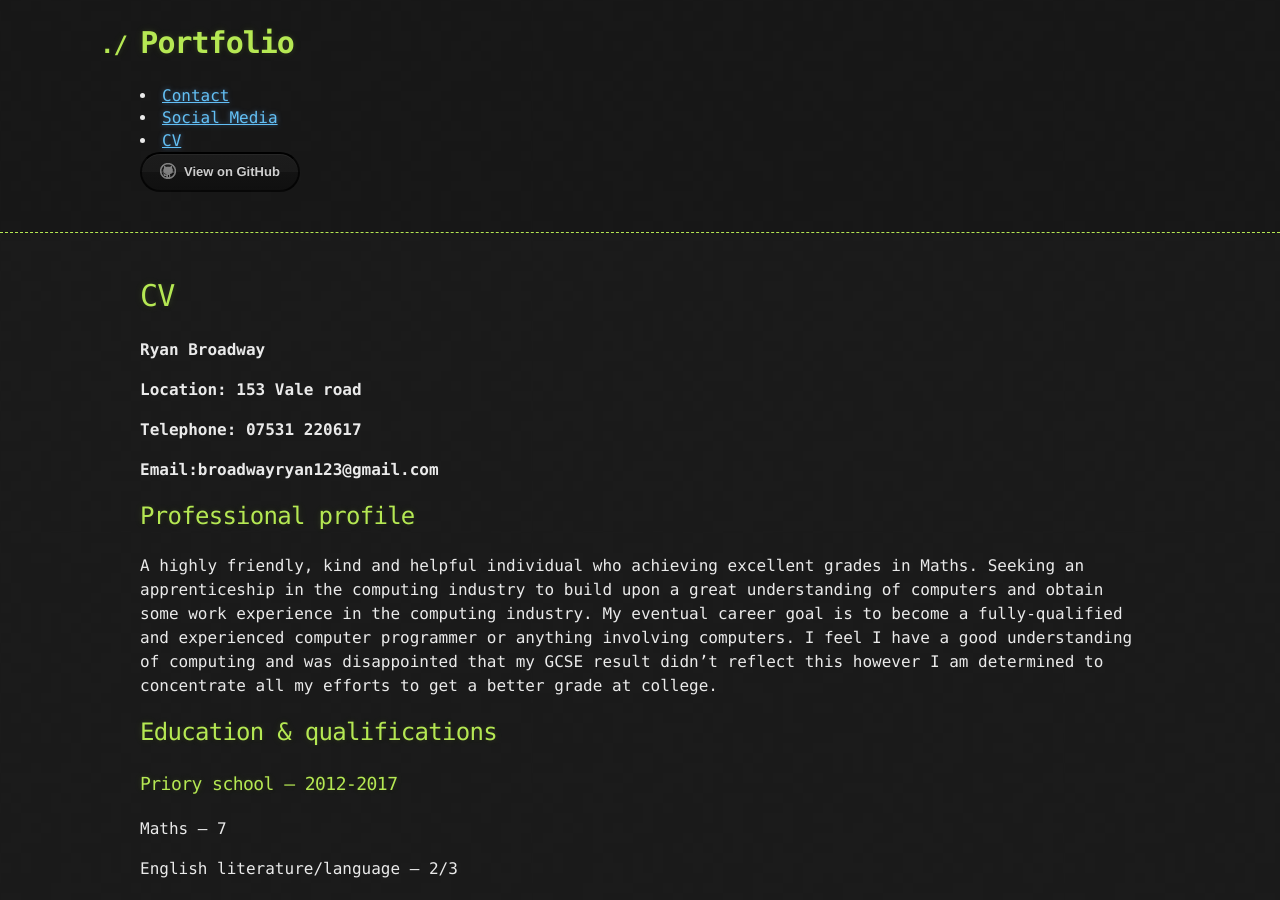
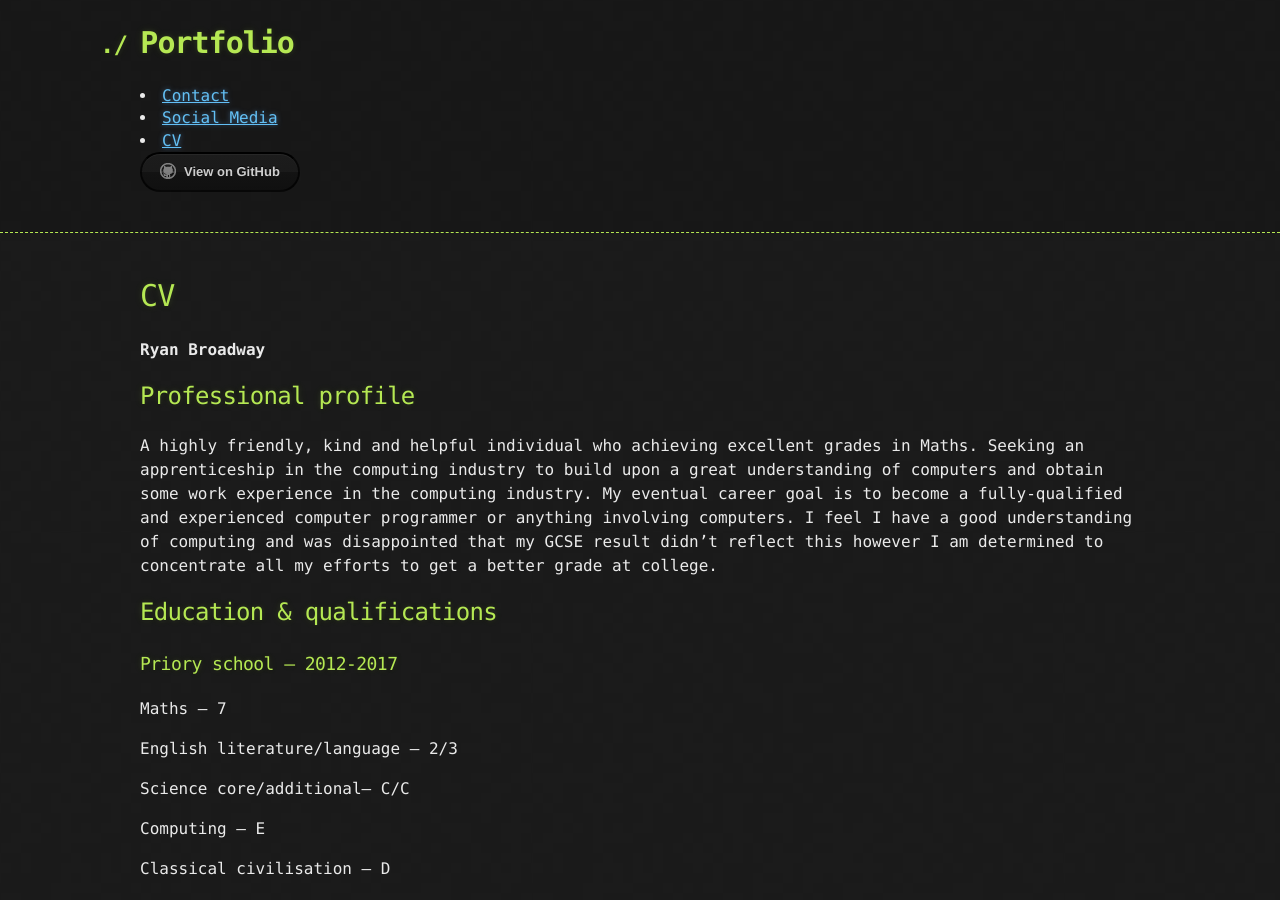
Before and after one commit to RyanBroadway/Portfolio, a Jekyll site: the page built from CV.md, in a window 1280 px wide and 900 px high. Built offline with Jekyll 4.4.1, drawn with Linux system fonts in a browser that asks for light colours; our own code applies the rules of GitHub Pages for plain Markdown files; the repository's description, which GitHub fills in, is left out.

Commit message:
Update CV.md

```diff
--- a/CV.md
+++ b/CV.md
@@ -1,12 +1,6 @@
 # CV
 
 **Ryan Broadway**
-
-**Location: 153 Vale road**
-
-**Telephone: 07531 220617**
-
-**Email:broadwayryan123@gmail.com**
 
 ## Professional profile
 
```
